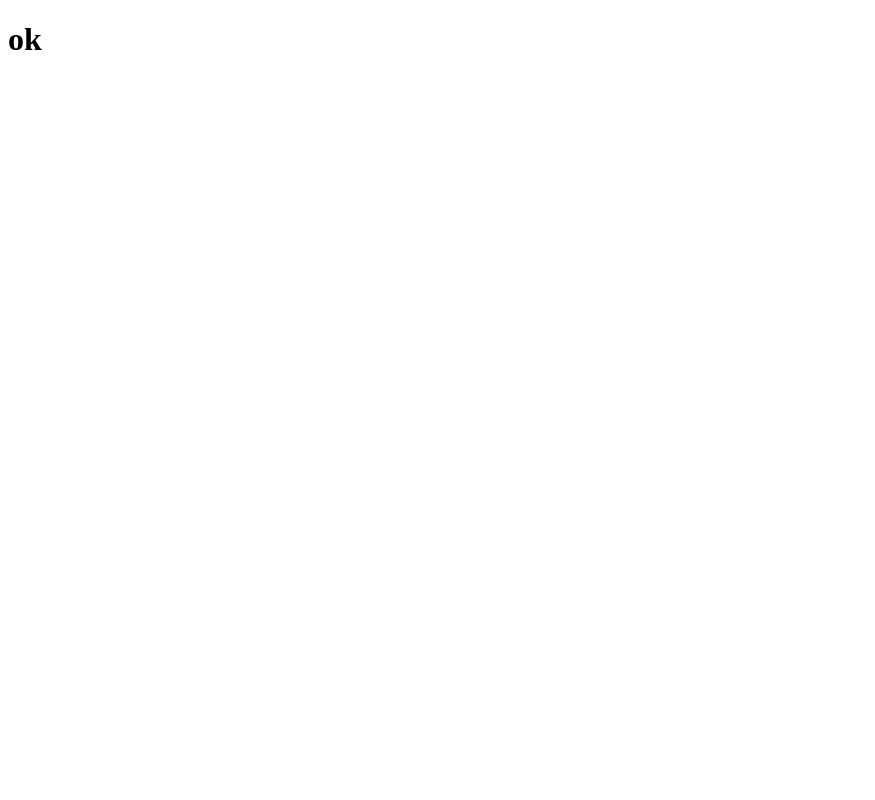
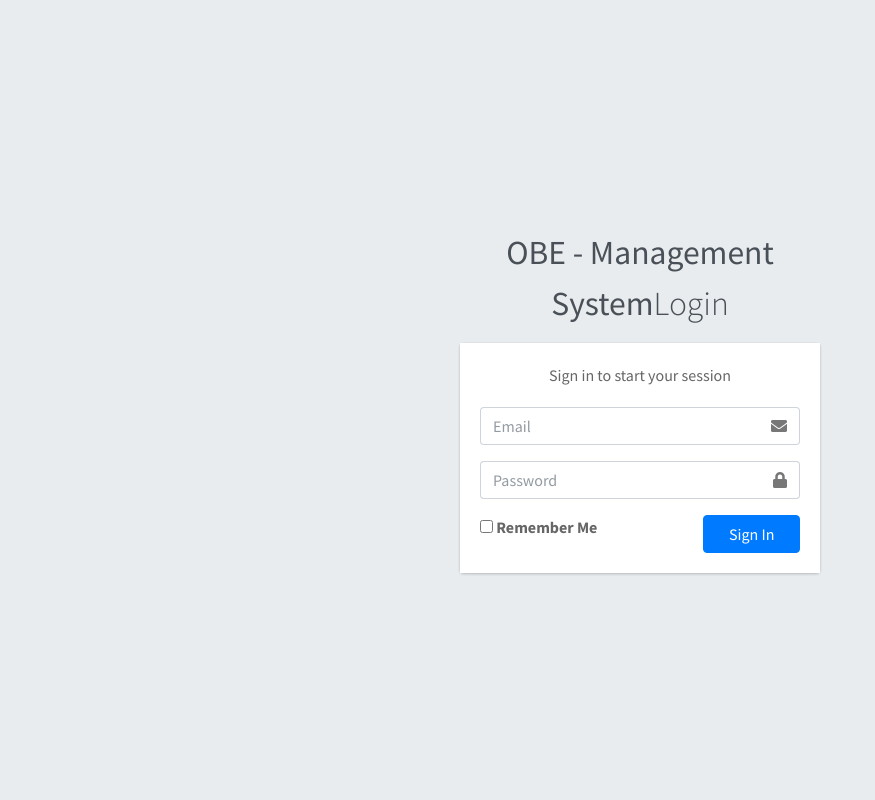
Before and after one commit to jasirullah12345/OBE-Management-System, a PHP site: page /login.php in a window 1280 px wide. Before the commit the part shown is almost empty. Shown: the whole page, without its empty margins (0-875 px from the left). Run offline with PHP 8.4, Linux system fonts and the light colour scheme; some libraries are stand-ins or nearby versions.

Commit message:
Login Page

```diff
--- a/components/footer.php
+++ b/components/footer.php
@@ -1,6 +1,4 @@
 
-<!--jQuery CDN-->
-<script src="https://code.jquery.com/jquery-3.6.0.min.js"
-        integrity="sha256-/xUj+3OJU5yExlq6GSYGSHk7tPXikynS7ogEvDej/m4=" crossorigin="anonymous"></script>
+
 </body>
 </html>
--- a/components/header.php
+++ b/components/header.php
@@ -7,9 +7,7 @@
     <title>OBE - Management System</title>
     <link rel="shortcut icon" href="../assets/images/logo.ico" type="image/x-icon"/>
 
-    <!--    Boostrap CDN-->
-    <script src="https://cdn.jsdelivr.net/npm/bootstrap@5.1.3/dist/js/bootstrap.bundle.min.js"
-            integrity="sha384-ka7Sk0Gln4gmtz2MlQnikT1wXgYsOg+OMhuP+IlRH9sENBO0LRn5q+8nbTov4+1p"
-            crossorigin="anonymous"></script>
+
+
 </head>
 <body>
--- a/login.php
+++ b/login.php
@@ -1,4 +1,77 @@
-<?php
-include("components/header.php");
-?>
-<h1>ok</h1>
+<!DOCTYPE html>
+<html lang="en">
+<head>
+  <meta charset="utf-8">
+  <meta name="viewport" content="width=device-width, initial-scale=1">
+  <title>Login</title>
+
+  <!-- Google Font: Source Sans Pro -->
+  <link rel="stylesheet" href="https://fonts.googleapis.com/css?family=Source+Sans+Pro:300,400,400i,700&display=fallback">
+  <!-- Font Awesome -->
+  <link rel="stylesheet" href="plugins/fontawesome-free/css/all.min.css">
+  <!-- icheck bootstrap -->
+  <link rel="stylesheet" href="plugins/icheck-bootstrap/icheck-bootstrap.min.css">
+  <!-- Theme style -->
+  <link rel="stylesheet" href="dist/css/adminlte.min.css">
+</head>
+<body class="hold-transition login-page">
+<div class="login-box">
+  <div class="login-logo">
+    <a href="#"><b>OBE - Management System</b>Login</a>
+  </div>
+  <!-- /.login-logo -->
+  <div class="card">
+    <div class="card-body login-card-body">
+      <p class="login-box-msg">Sign in to start your session</p>
+
+      <form action="index3.html" method="post">
+        <div class="input-group mb-3">
+          <input type="email" class="form-control" placeholder="Email">
+          <div class="input-group-append">
+            <div class="input-group-text">
+              <span class="fas fa-envelope"></span>
+            </div>
+          </div>
+        </div>
+        <div class="input-group mb-3">
+          <input type="password" class="form-control" placeholder="Password">
+          <div class="input-group-append">
+            <div class="input-group-text">
+              <span class="fas fa-lock"></span>
+            </div>
+          </div>
+        </div>
+        <div class="row">
+          <div class="col-8">
+            <div class="icheck-primary">
+              <input type="checkbox" id="remember">
+              <label for="remember">
+                Remember Me
+              </label>
+            </div>
+          </div>
+          <!-- /.col -->
+          <div class="col-4">
+            <button type="submit" class="btn btn-primary btn-block">Sign In</button>
+          </div>
+          <!-- /.col -->
+        </div>
+      </form>
+
+
+
+
+    </div>
+    <!-- /.login-card-body -->
+  </div>
+</div>
+<!-- /.login-box -->
+
+<!-- jQuery -->
+<script src="plugins/jquery/jquery.min.js"></script>
+<!-- Bootstrap 4 -->
+<script src="plugins/bootstrap/js/bootstrap.bundle.min.js"></script>
+<!-- AdminLTE App -->
+<script src="dist/js/adminlte.min.js"></script>
+</body>
+</html>
```
